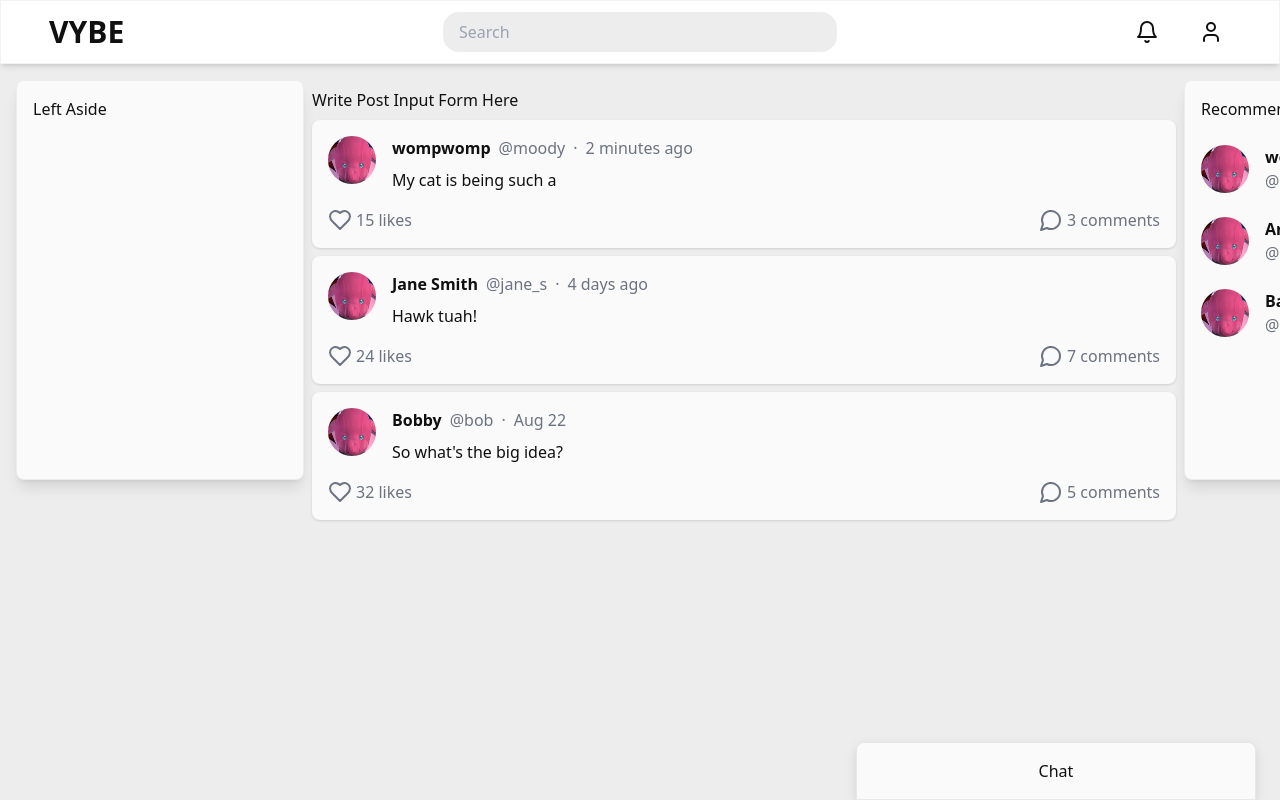
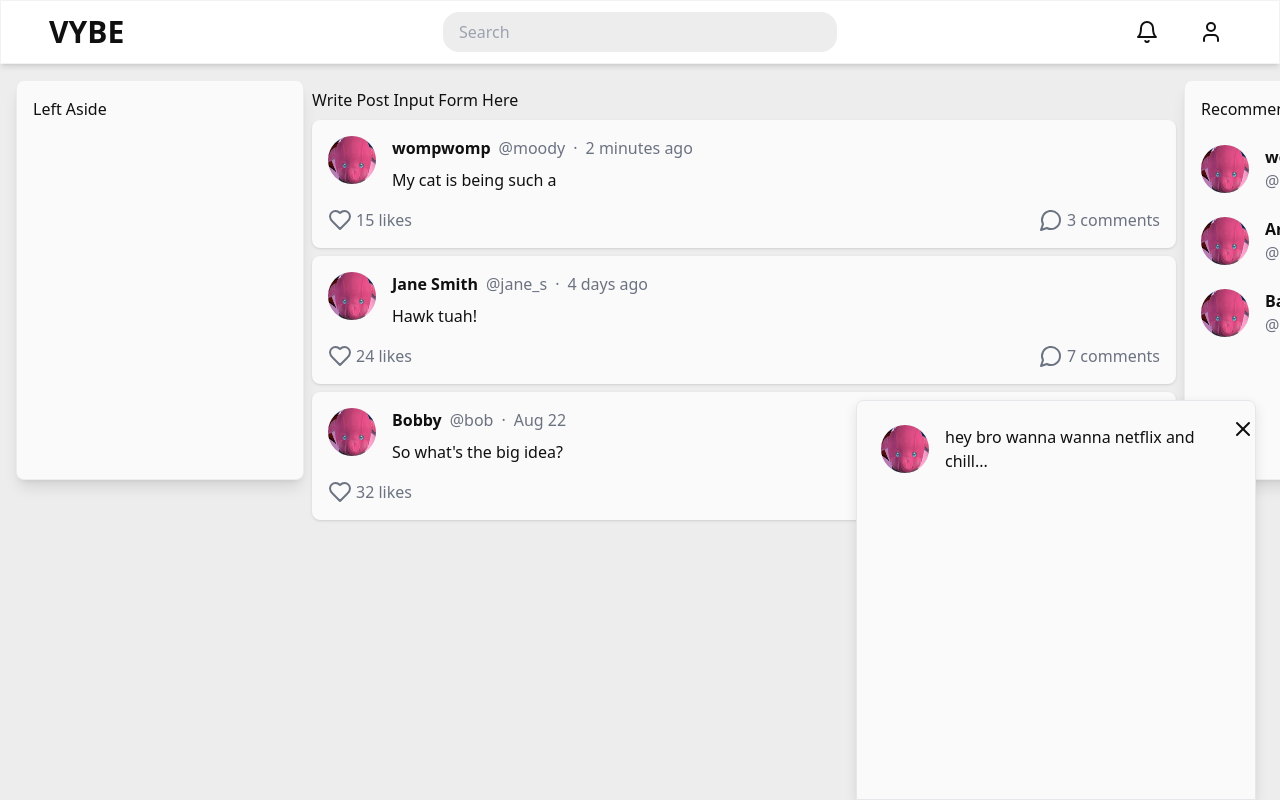
Before and after one commit to Vybe-Team/Vybe, a Next.js app: page / in a window 1280 px wide. Both pictures are taken after a click on the button "Chat". Shown: the top 800 px of the page. Built offline with nearby package versions, Linux system fonts and the light colour scheme.

Commit message:
chat button added

```diff
--- /dev/null
+++ b/app/components/chat/Chat.tsx
@@ -0,0 +1,29 @@
+'use client'
+import React from 'react'
+import Link from 'next/link'
+import { useEffect } from 'react'
+import { useState } from 'react'
+import { X } from 'lucide-react'
+
+const Chat = () => {
+  const [open, setOpen] = useState(false);
+  const handleClick = () => {
+    setOpen(!open);
+  }
+  return (
+    <>
+    {!open && <button onClick={handleClick} className="fixed w-[25rem] bottom-0 right-0 p-4 mr-6 bg-background3 rounded-t-lg shadow-chatbox border-[1px] dark:border-[#202020]">Chat</button>}
+    {open && <div className='fixed w-[25rem] h-[25rem] bottom-0 right-0 p-4 mr-6 bg-background3 rounded-t-lg shadow-chatbox border-[1px] dark:border-[#202020]'>
+      <button className='absolute right-0' onClick={handleClick}>
+            <X />
+        </button>
+        <div className='flex p-2 items-center hover:bg-background2 rounded-lg'>
+            <img className='w-12 h-12 rounded-full mr-4' src="404.webp" alt="" />
+            <h1>hey bro wanna wanna netflix and chill...</h1>
+        </div>
+    </div>}
+    </>
+  )
+}
+
+export default Chat
--- a/app/page.tsx
+++ b/app/page.tsx
@@ -3,6 +3,7 @@ import Navbar from "./components/navbar/Navbar";
 import Posts from "./components/Posts";
 import { mockFollowers, mockPosts } from "@/public/mockData";
 import Followers from "./components/Followers";
+import Chat from "./components/chat/Chat";
 
 export default function Home() {
   return (
@@ -28,8 +29,7 @@ export default function Home() {
           </div>
         </aside>
       </div>
-
-      <button className="fixed w-[25rem] bottom-0 right-0 p-4 mr-6 bg-background3 rounded-t-lg shadow-chatbox border-[1px] dark:border-[#202020]">Chat</button>
+      <Chat/>
     </>
   );
 }
```
